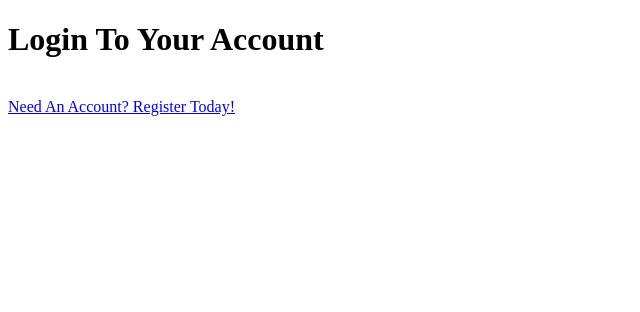
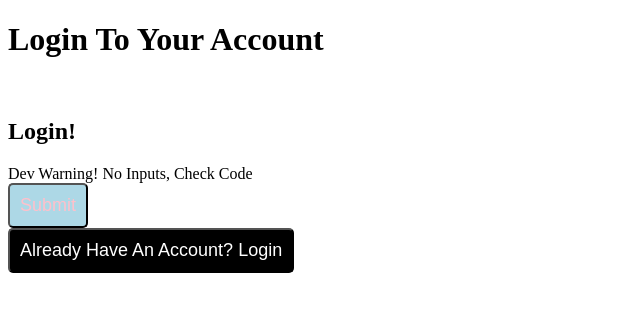
Before and after one commit to csmithswim/CDReactProject, a React (Create React App) app in the folder client/: page /login in a window 1280 px wide. Shown: the top 312 px of the page, without its empty margins (0-640 px from the left). Built offline with nearby package versions, Linux system fonts and the light colour scheme; the HTML template or start-up script is replaced by a standard one.

Commit message:
added axious

```diff
--- a/client/src/Components/Login.js
+++ b/client/src/Components/Login.js
@@ -1,8 +1,14 @@
 import React from 'react';
+import Button from './Button';
+
+// import Input from './Input';
+import Form from './Form';
+import { loginInputs } from '../utils/userRequests'
+import userInputs from '../utils/userInputs';
 
 export default function Login() {
 
-    const loginLink = window.location.origin  + '/register';
+    const loginLink = '/login';
 
     return (
         <div>
@@ -10,11 +16,22 @@ export default function Login() {
                 Login To Your Account
             </h1>
             <br/>
-            <a
-                href={loginLink}
-            >
-                Need An Account? Register Today!
-            </a>
+
+            <Form
+
+                id='loginForm'
+                inputs={userInputs}
+                title='Login!'
+                submitFunc={() => {
+                    console.log(document.getElementById('loginform'));
+                }}
+            />
+
+            <Button
+            onClick = {() => {window.location = loginLink}}
+            text='Already Have An Account? Login'
+            style={{color: 'white', backgroundColor: 'black'}}
+            />
 
         </div>
     )
```
